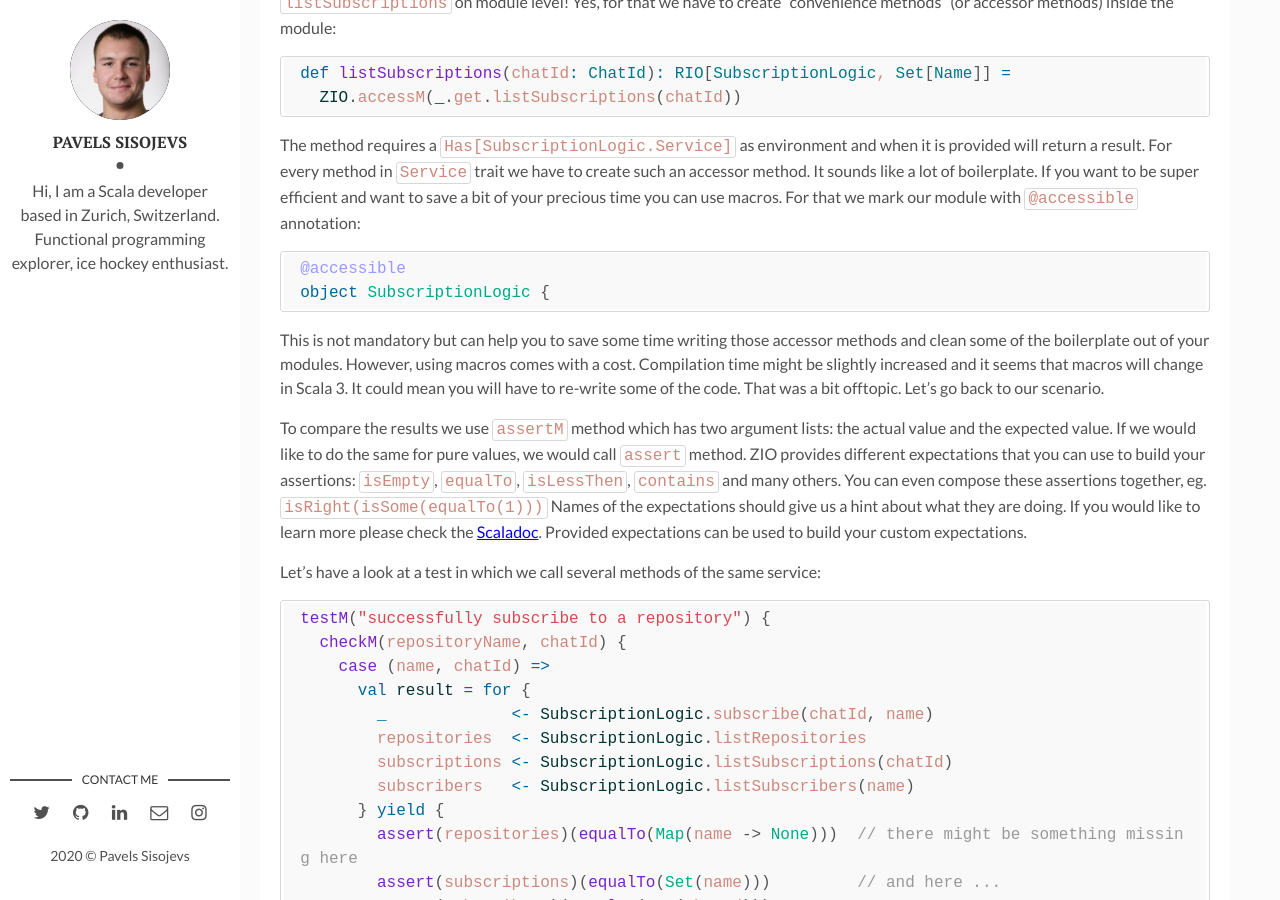
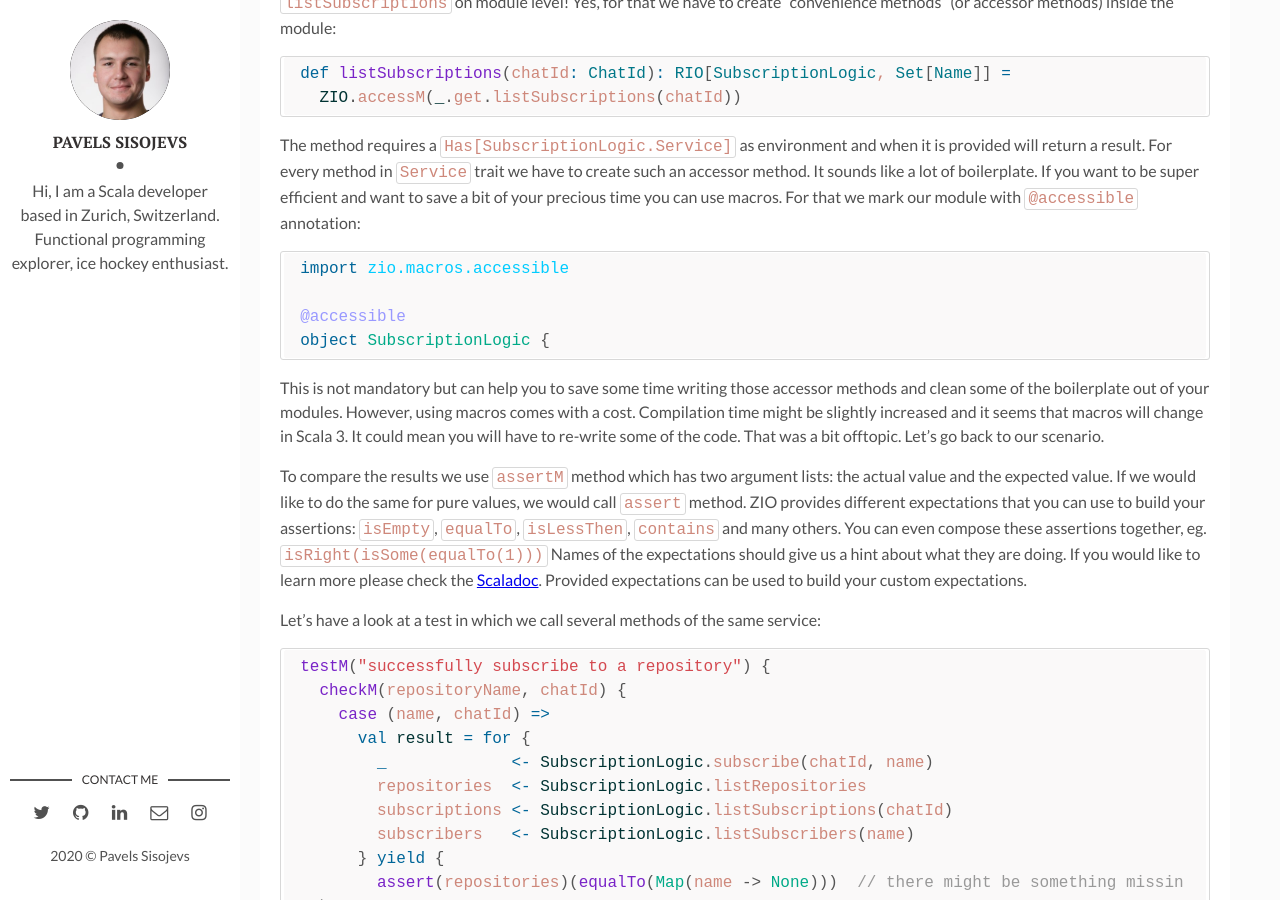
Before and after one commit to the-pavels/psisoyev.github.io, a Jekyll site: the page built from _posts/2020-04-05-zio-test.markdown, in a window 1280 px wide and 900 px high, scrolled down 3633 px. Built offline with Jekyll 4.4.1, drawn with Linux system fonts in a browser that asks for light colours; comment, search, counter and statistics services are not loaded; some of the changed text lies outside the part shown.

Commit message:
add clarifying imports

````diff
--- a/_posts/2020-04-05-zio-test.markdown
+++ b/_posts/2020-04-05-zio-test.markdown
@@ -158,6 +158,8 @@ It sounds like a lot of boilerplate.
 If you want to be super efficient and want to save a bit of your precious time you can use macros.
 For that we mark our module with `@accessible` annotation:
 ```scala
+import zio.macros.accessible
+
 @accessible
 object SubscriptionLogic {
 ```
@@ -315,6 +317,8 @@ Another annotation, that we can use to simplify our life is `@mockable`.
 
 To get rid of the boilerplate using `@mockable` for a service we should follow the [module pattern](https://zio.dev/docs/howto/howto_use_layers) and mark the mock definition with the annotation:
 ```scala
+import zio.test.mock.mockable
+
 @mockable[SubscriptionLogic.Service]
 object SubscriptionLogicMock
 ```
````
